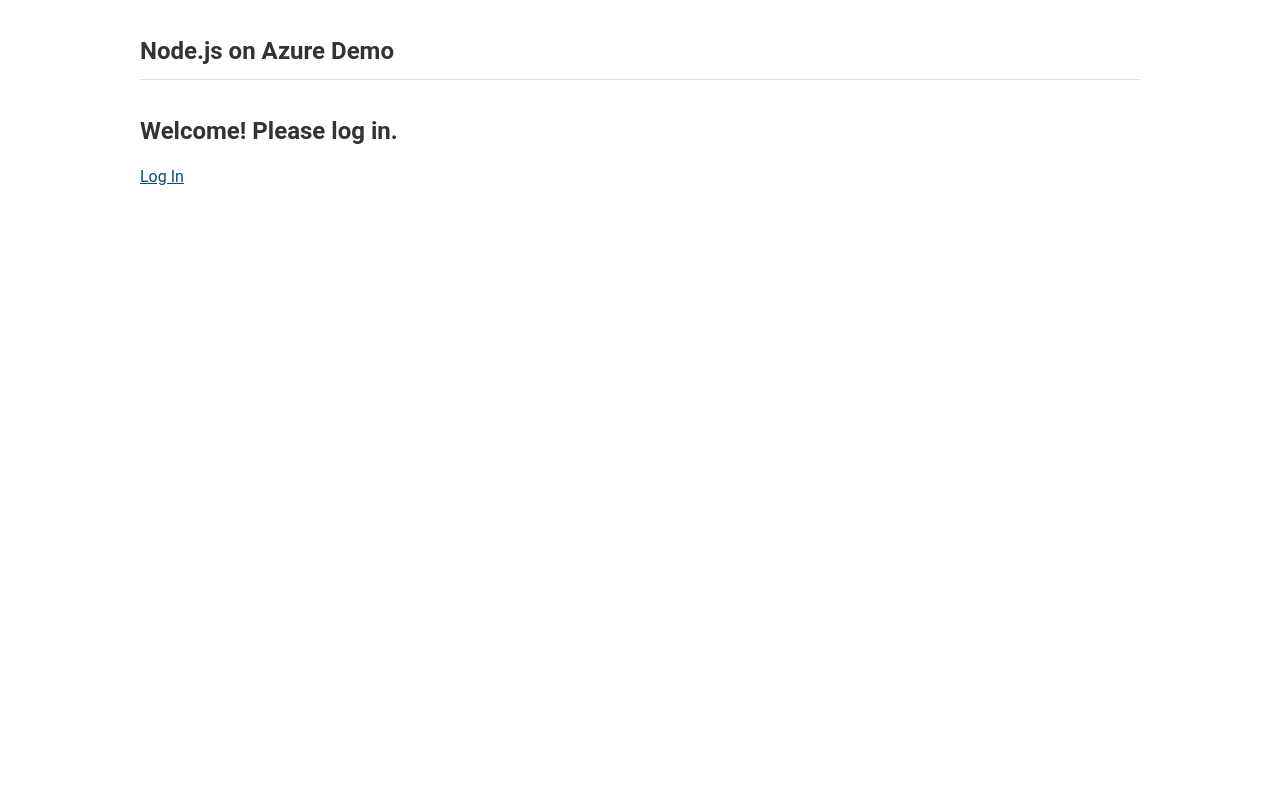
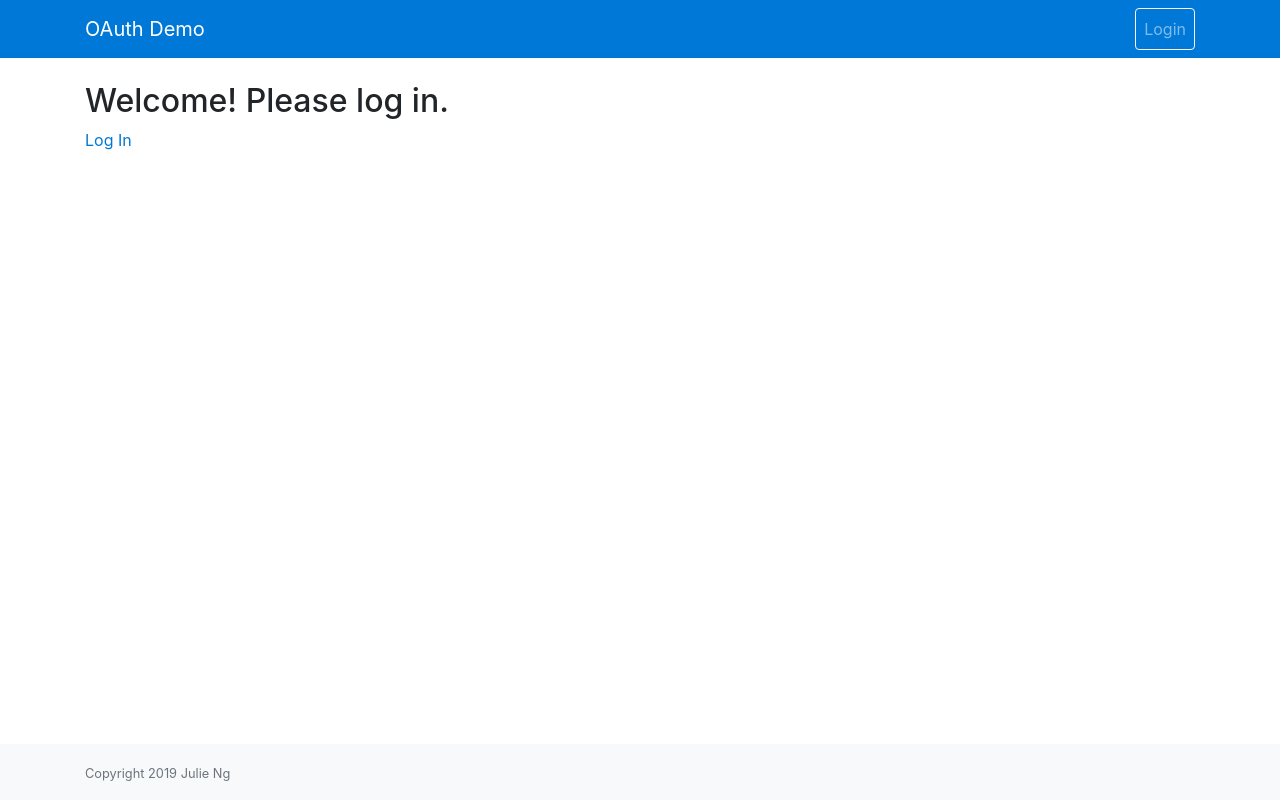
Before and after one commit to julie-ng/azure-openid-connect-demo, a Node server app: page / in a window 1280 px wide. Run offline with Node 20, Linux system fonts and the light colour scheme; some libraries are stand-ins or nearby versions.

Commit message:
start adjust layout with bootstrap

```diff
--- a/app/app.js
+++ b/app/app.js
@@ -76,7 +76,7 @@ app.use(bodyParser.urlencoded({ extended : true }));
 app.use(passport.initialize());
 app.use(passport.session());
 // app.use(app.router);
-app.use(express.static(path.join(__dirname,'/assets')))
+app.use('/assets/', express.static(path.join(__dirname,'/assets')))
 
 // --- Views ---
 
--- a/app/views/layout.hbs
+++ b/app/views/layout.hbs
@@ -1,47 +1,52 @@
-<html lang="en">
-<head>
-	<meta charset="UTF-8">
-	<meta name="viewport" content="width=device-width, initial-scale=1.0">
+<!doctype html>
+<html lang="en" class="h-100">
+  <head>
+	<meta charset="utf-8">
+	<meta name="viewport" content="width=device-width, initial-scale=1, shrink-to-fit=no">
 	<meta http-equiv="X-UA-Compatible" content="ie=edge">
-	<title>Node.js on Azure Demo</title>
-	<style>
-		body {
-			font-family: 'Roboto', Helvetica, sans-serif;
-			line-height: 1.3;
-			color: #333;
-		}
+	<title>OAuth on Azure Demo</title>
+	<link rel="stylesheet" href="/assets/styles.css">
+</head>
+<body class="d-flex flex-column h-100">
 
-		a:link, a:visited {
-			color: #044b7f;
-		}
+	<header class="mb-4">
+		<nav class="navbar navbar-expand-lg navbar-dark bg-primary">
+		<div class="container">
+			<a class="navbar-brand" href="/">OAuth Demo</a>
+			<button class="navbar-toggler" type="button" data-toggle="collapse" data-target="#navbarText" aria-controls="navbarText" aria-expanded="false" aria-label="Toggle navigation">
+				<span class="navbar-toggler-icon"></span>
+			</button>
+			<div class="collapse navbar-collapse" id="navbarText">
+				<ul class="navbar-nav ml-auto">
+					{{#if user}}
+						<li class="nav-item">
+							<a class="nav-link" href="/profile">Profile</a>
+						</li>
+						<li class="nav-item">
+							<a class="nav-link btn btn-outline-light" role="button" href="/logout">Logout</a>
+						</li>
+					{{ else }}
+						<li class="nav-item">
+							<a class="nav-link btn btn-outline-light" role="button" href="/login">Login</a>
+						</li>
+					{{/if}}
+				</ul>
+			</div>
+		</div>
+		</nav>
+	</header>
 
-		body > section > ul {
-			padding-left: 1.2em;
-		}
+	<main role="main" class="flex-shrink-0">
+		<div class="container">
+			{{{ body }}}
+		</div>
+	</main>
 
-		section {
-			width: 100%;
-			max-width: 1000px;
-			margin: 1em auto;
-		}
+	<footer class="footer mt-auto py-3 bg-light text-muted">
+		<div class="container">
+			<small>Copyright 2019 Julie Ng</small>
+		</div>
+	</footer>
 
-		h1 {
-			margin: 1.5em 0;
-			padding-bottom: 0.5em;
-			border-bottom: 1px solid #ddd;
-		}
-
-		li {
-			margin-bottom: 0.5em;
-		}
-	</style>
-</head>
-<body>
-	<section>
-		<header>
-			<h1>Node.js on Azure Demo</h1>
-		</header>
-		{{{ body }}}
-	</section>
 </body>
 </html>
```
